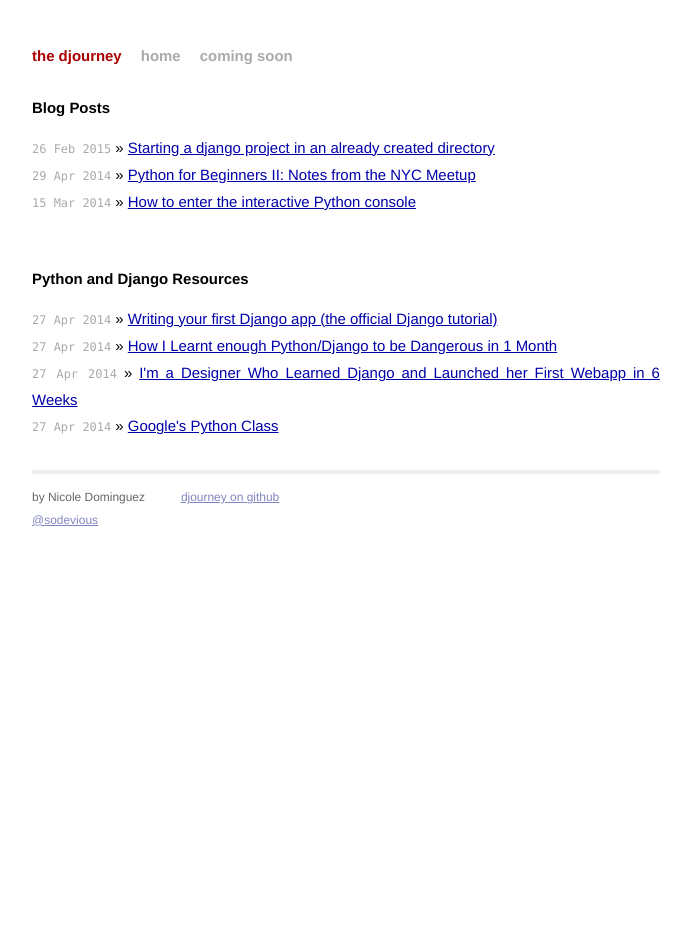
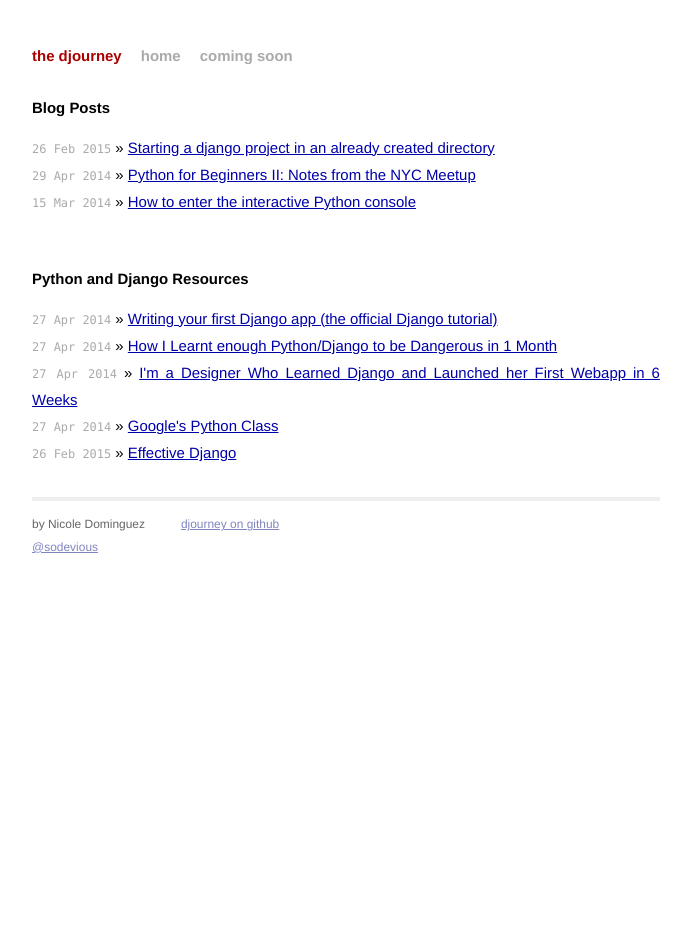
Before and after one commit to sodevious/djourney, a Jekyll site: the page built from index.html, in a window 1280 px wide. Shown: the whole page, without its empty margins (294-985 px from the left). Built offline with Jekyll 4.4.1, drawn with Linux system fonts in a browser that asks for light colours; Markdown is read by kramdown in place of the engine named in the settings.

```diff
--- a/_data/resources.yml
+++ b/_data/resources.yml
@@ -17,3 +17,8 @@
   title: Google's Python Class
   date: April 27th, 2014
   type: course
+
+- link: http://effectivedjango.com/
+  title: Effective Django
+  date: February 26th, 2015
+  type: tutorial
```
